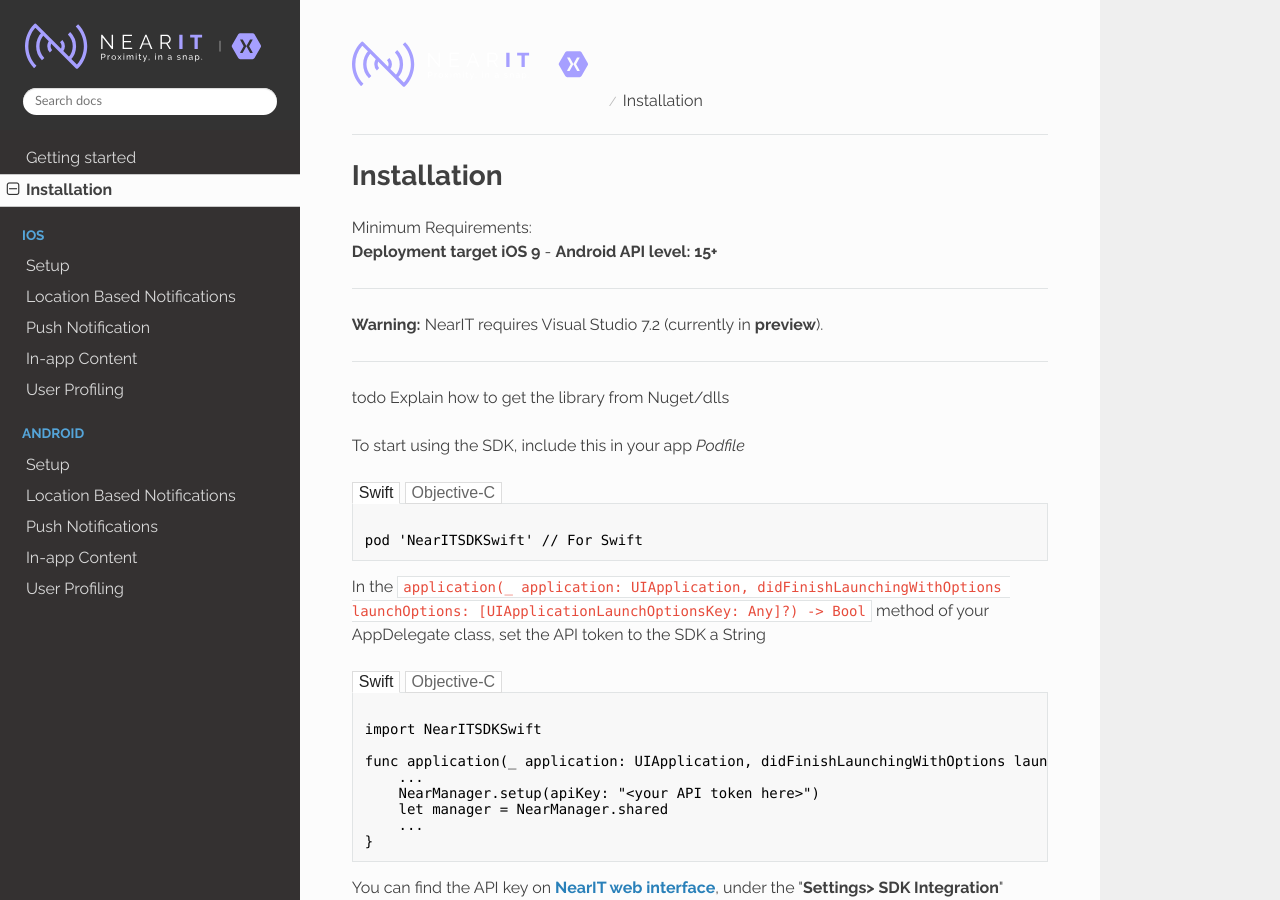
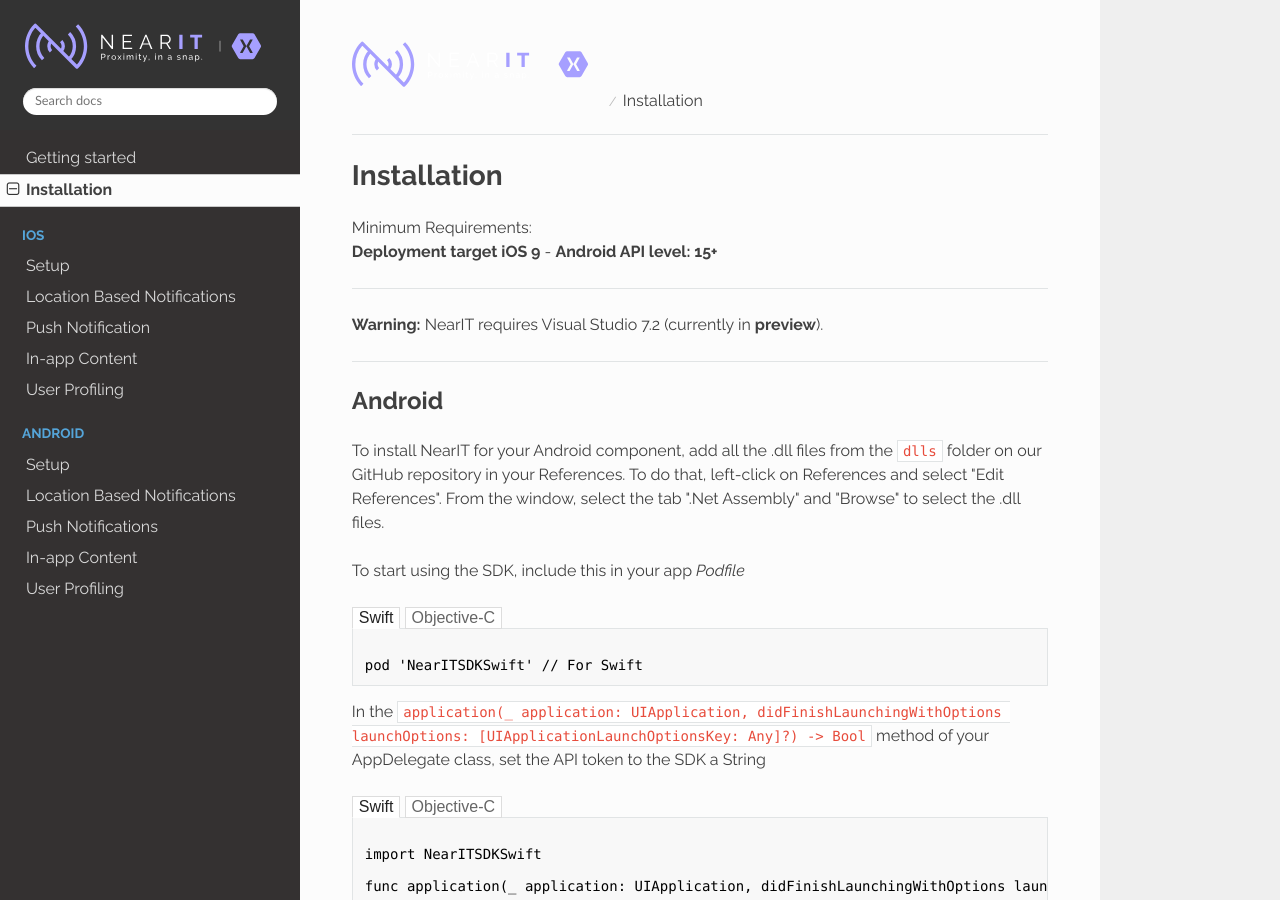
Before and after one commit to nearit/Xamarin-SDK, an MkDocs documentation site: the page built from docs/installation.md, in a window 1280 px wide and 900 px high. Built offline with MkDocs 1.6.1, drawn with Linux system fonts in a browser that asks for light colours; nearby versions of some CDN libraries; old or Windows-style settings are respelled for this version of MkDocs.

Commit message:
first step

```diff
--- a/docs/installation.md
+++ b/docs/installation.md
@@ -8,7 +8,9 @@ ___
 ___
 
 
-todo Explain how to get the library from Nuget/dlls
+## Android
+
+To install NearIT for your Android component, add all the .dll files from the `dlls` folder on our GitHub repository in your References. To do that, left-click on References and select "Edit References". From the window, select the tab ".Net Assembly" and "Browse" to select the .dll files.
 
 
 To start using the SDK, include this in your app *Podfile*
```
